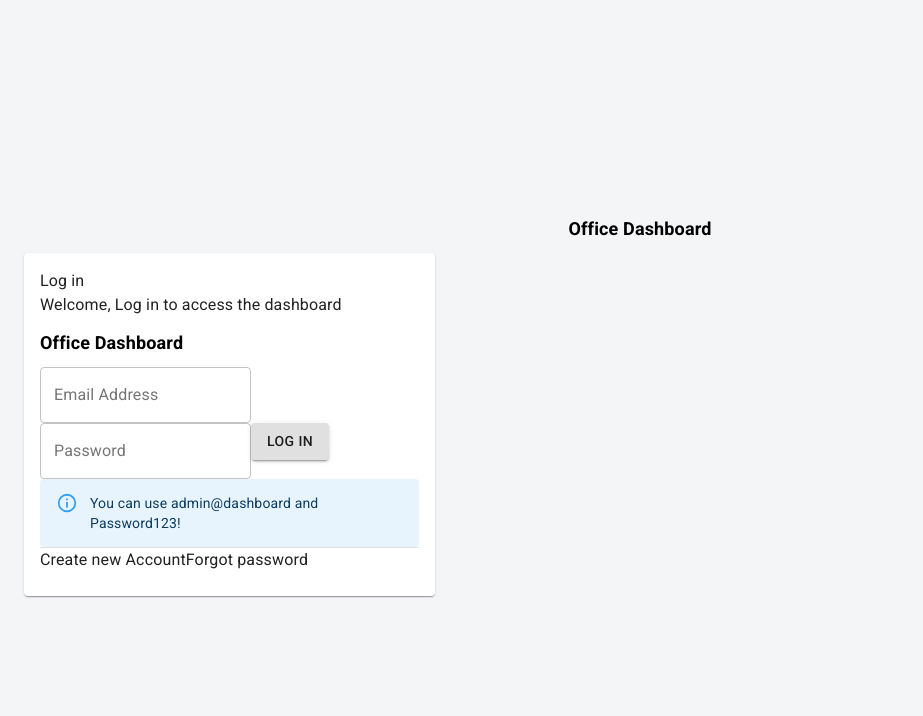
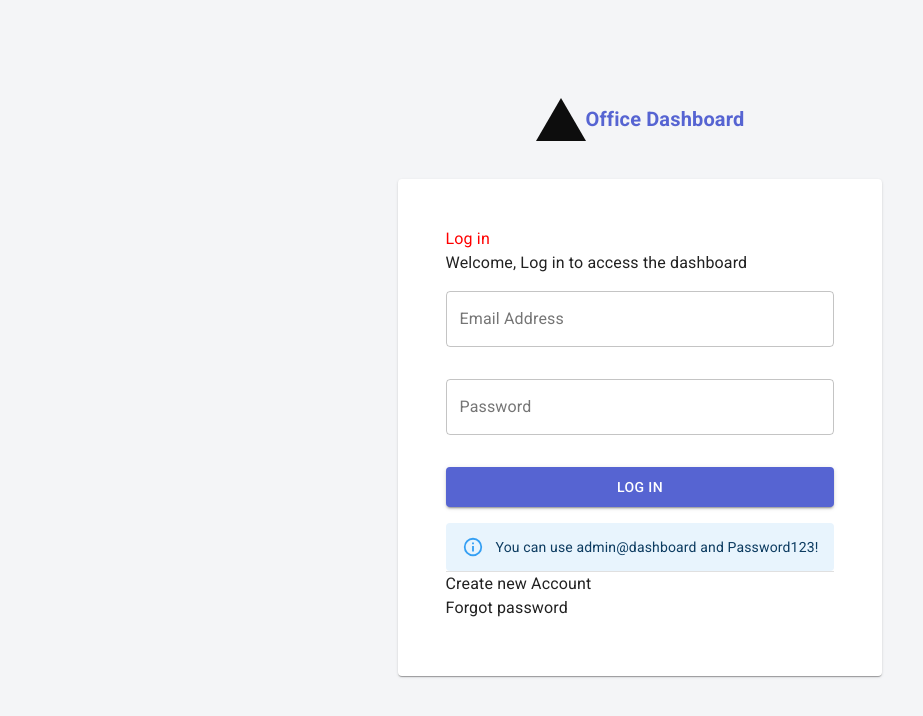
Before and after one commit to BisiDavi/dashboard, a Next.js app: page /auth/login in a window 1280 px wide. Shown: the top 716 px of the page, without its empty margins (0-923 px from the left). Built offline with nearby package versions, Linux system fonts and the light colour scheme.

Commit message:
layout styled

```diff
--- a/components/AuthCard.tsx
+++ b/components/AuthCard.tsx
@@ -1,27 +1,25 @@
 import { PropsWithChildren } from "react";
-import { Card, Typography, Grid } from "@material-ui/core";
+import { Card, Typography } from "@material-ui/core";
 import CardContent from "@material-ui/core/CardContent";
-
-import Logo from "@components/Logo";
+import { authCardStyles } from "@styles/AuthCard.style";
 
 export default function AuthCard({
   content,
   children,
 }: PropsWithChildren<AuthCardProps>) {
+  const classes = authCardStyles();
   return (
-        <Card>
+    <Card className={classes.card}>
       <CardContent>
-            <div className="header">
+        <div className={classes.header}>
           <div>
             <Typography component="h1">{content.title}</Typography>
             <Typography component="p">{content.text}</Typography>
           </div>
-              <Logo />
         </div>
-            <div className="auth-form">{children}</div>
+        <div className={classes.authform}>{children}</div>
       </CardContent>
     </Card>
-
   );
 }
 
--- a/components/Loginform.tsx
+++ b/components/Loginform.tsx
@@ -4,7 +4,7 @@ import TextField from "@material-ui/core/TextField";
 import Button from "@material-ui/core/Button";
 import { Divider, Typography } from "@material-ui/core";
 import Alert from "@material-ui/lab/Alert";
-import { loginFormStyles } from "@styles/Loginform.style";
+import { authFormStyles } from "@styles/Authform.style";
 
 export default function Loginform() {
   const recoveryContent = {
@@ -15,24 +15,25 @@ export default function Loginform() {
     { name: "Create new Account", link: "/auth/register" },
     { name: "Forgot password", link: "/auth/password-recovery" },
   ];
-  const classes = loginFormStyles()
+
+  const classes = authFormStyles();
 
   return (
     <AuthCard content={recoveryContent}>
-      <form>
+      <form className={classes.form}>
         <TextField
           variant="outlined"
           type="email"
           name="email"
+          className={classes.input}
           label="Email Address"
-          placeholder="Email Address"
         />
         <TextField
           variant="outlined"
           name="password"
           type="password"
+          className={classes.input}
           label="Password"
-          placeholder="Password"
         />
         <Button variant="contained">Log In</Button>
         <Alert severity="info">
--- a/components/Logo.tsx
+++ b/components/Logo.tsx
@@ -1,11 +1,27 @@
+/* eslint-disable @next/next/no-img-element */
 import { makeStyles } from "@material-ui/core/styles";
+import { colors } from "@styles/colors.styles";
 
 const useStyles = makeStyles({
   logo: {
-    "& h1": {
+    display: "flex",
+    alignItems: "center",
+    "& div": {
       color: "black",
       fontSize: "18px",
       fontWeight: "bold",
+      display: "inline-block",
+      width: 0,
+      height: 0,
+      borderStyle: "solid",
+      borderWidth: "0 25px 43.3px 25px",
+      borderColor: "transparent transparent #0d0d0d transparent",
+      lineHeight: "0",
+      _borderColor: "#000000 #000000 #0d0d0d #000000",
+    },
+    "& h1": {
+      fontSize: "20px",
+      color: colors.blue,
     },
   },
 });
@@ -13,6 +29,7 @@ export default function Logo() {
   const classes = useStyles();
   return (
     <div className={classes.logo}>
+      <div className="triangle"></div>
       <h1>Office Dashboard</h1>
     </div>
   );
--- a/layouts/Authlayout.tsx
+++ b/layouts/Authlayout.tsx
@@ -1,6 +1,6 @@
 import Head from "next/head";
 import { PropsWithChildren } from "react";
-import { Container, CssBaseline,Grid } from "@material-ui/core";
+import { Container, CssBaseline, Grid } from "@material-ui/core";
 import Logo from "@components/Logo";
 import { AuthStyles } from "@styles/Authlayout.style";
 
@@ -8,8 +8,7 @@ export default function Authlayout({
   children,
   title,
 }: PropsWithChildren<AuthLayout>) {
-
-    const classes = AuthStyles();
+  const classes = AuthStyles();
 
   return (
     <>
@@ -17,14 +16,14 @@ export default function Authlayout({
         <title>{title} | Awesome Dashboard</title>
       </Head>
       <CssBaseline />
-      <Container className={classes.container} maxWidth="xl">
-        <Logo />
-        <Grid container>
-          <Grid xs={4} item>
-            {children}
+      <Grid container>
+        <Container className={classes.container} maxWidth="xl">
+          <Grid className={classes.authGrid} item>
+            <Logo />
+            <Grid className={classes.content} item>{children}</Grid>
           </Grid>
-        </Grid>
-      </Container>
+        </Container>
+      </Grid>
     </>
   );
 }
--- /dev/null
+++ b/styles/AuthCard.style.ts
@@ -0,0 +1,24 @@
+import { makeStyles } from "@material-ui/core";
+
+export const authCardStyles = makeStyles((theme) => ({
+  card: {
+    padding: theme.spacing(4),
+  },
+  header: {
+    display: "flex",
+    alignItems: "center",
+    justifyContent: "space-between",
+    "& div": {
+      flexDirection: "column",
+      "& h1": {
+        color: "red",
+      },
+    },
+  },
+  authform: {
+    "& form": {
+      display: "flex",
+      flexDirection: "column",
+    },
+  },
+}));
--- /dev/null
+++ b/styles/Authform.style.ts
@@ -0,0 +1,32 @@
+import { makeStyles } from "@material-ui/core";
+import { colors } from "@styles/colors.styles";
+
+export const authFormStyles = makeStyles((theme) => ({
+  input: {
+    marginTop: theme.spacing(2),
+    marginBottom: theme.spacing(2),
+  },
+  form: {
+    display: "flex",
+    flexDirection: "column",
+    "& button": {
+      backgroundColor: colors.blue,
+      color: "white",
+      marginTop: theme.spacing(2),
+      marginBottom: theme.spacing(2),
+      padding: theme.spacing(1),
+    },
+    "& button:hover": {
+      backgroundColor: colors.darkBlue,
+    },
+  },
+}));
+
+export const registerformStyles = makeStyles((theme) => ({
+  input: {
+    marginTop: theme.spacing(2),
+    marginBottom: theme.spacing(2),
+  },
+}));
+
+export const loginFormStyles = makeStyles({});
--- a/styles/Authlayout.style.ts
+++ b/styles/Authlayout.style.ts
@@ -1,6 +1,6 @@
 import { makeStyles } from "@material-ui/core";
 
-export const AuthStyles = makeStyles({
+export const AuthStyles = makeStyles((theme) => ({
   container: {
     minHeight: "100vh",
     backgroundColor: "rgb(244, 245, 247)",
@@ -8,6 +8,18 @@ export const AuthStyles = makeStyles({
     margin: "auto",
     flexDirection: "column",
     alignItems: "center",
-    justifyContent: "center",
+    justifyContent: "space-evenly",
   },
-});
+  "& h1": {
+    textAlign: "center",
+  },
+  content: {
+    marginTop: theme.spacing(4),
+    marginBottom: theme.spacing(4),
+  },
+  authGrid: {
+    display: "flex",
+    flexDirection: "column",
+    alignItems: "center",
+  },
+}));
--- a/styles/Loginform.style.ts
+++ /dev/null
@@ -1,5 +0,0 @@
-import { makeStyles } from "@material-ui/core";
-
-export const loginFormStyles  = makeStyles({
-
-})
--- /dev/null
+++ b/styles/colors.styles.ts
@@ -0,0 +1,4 @@
+export const colors = {
+  blue: "rgb(86, 100, 210)",
+  darkBlue: "rgb(60, 70, 147)",
+};
```
Also changed, not shown: components/Registerform.tsx (+6 -2 lines). Lines whose indentation alone changed are shown as unchanged.
